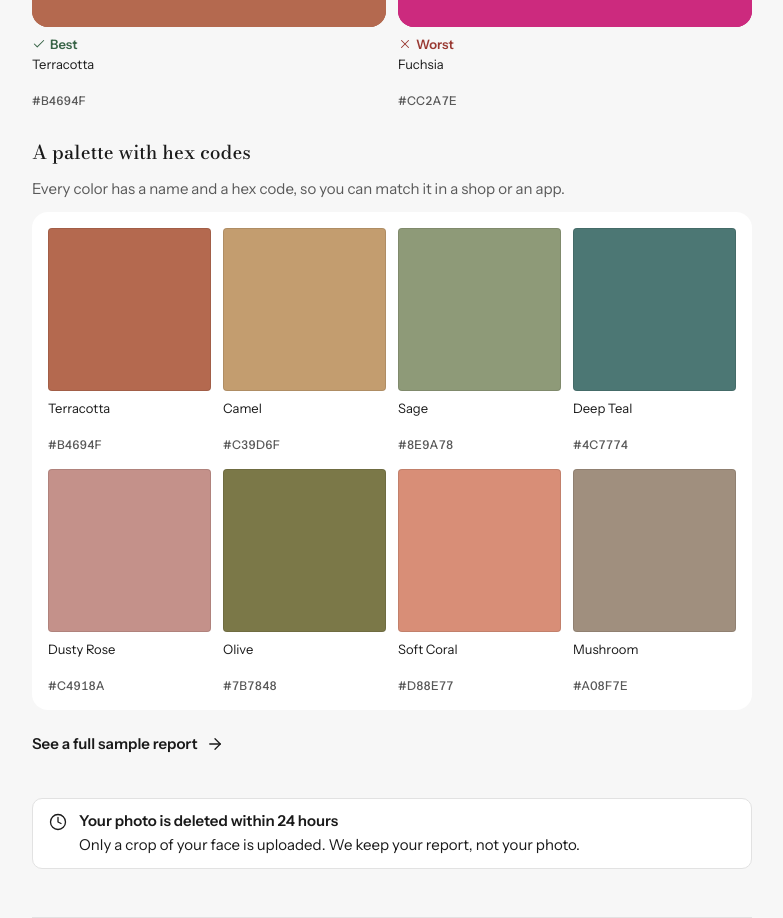
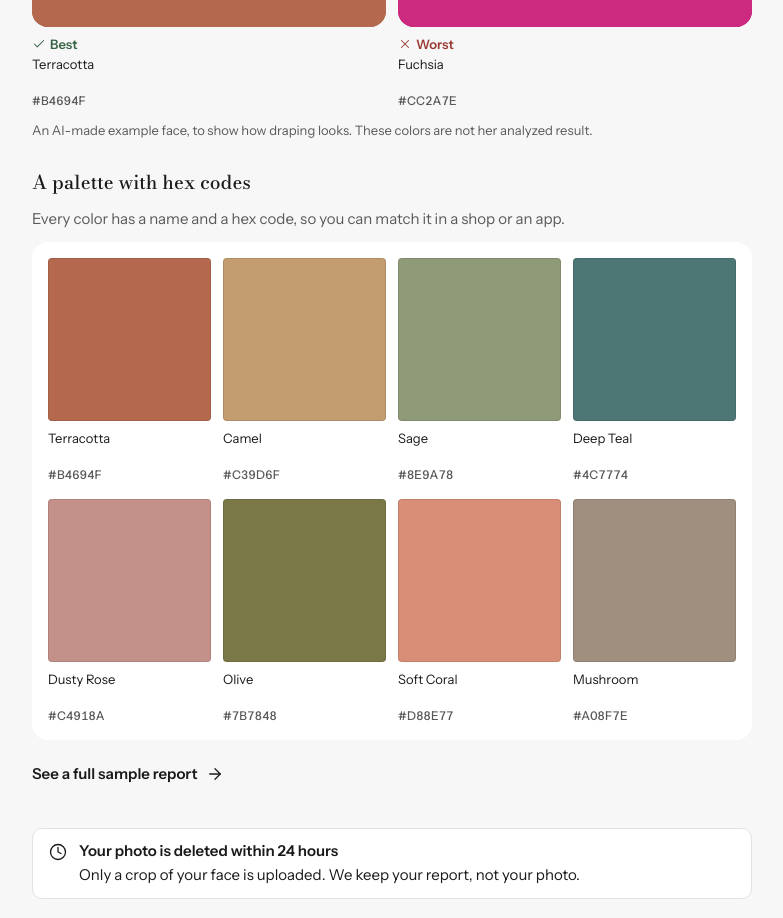
Before and after one commit to Ali-Gator/seasonly, a Next.js app in the folder apps/web/: page /color-analysis-gpt-alternative in a window 1280 px wide. Shown: the part 2000-2918 px from the top of the page, without its empty margins (72-855 px from the left). Built offline with nearby package versions, Linux system fonts and the light colour scheme.

Commit message:
fix(site): caption the sample draping pair as an example face (BL-101)
Co-Authored-By: Claude Opus 5.5 <noreply@anthropic.com>

```diff
--- a/apps/web/src/app/(site)/color-analysis-gpt-alternative/page.tsx
+++ b/apps/web/src/app/(site)/color-analysis-gpt-alternative/page.tsx
@@ -133,6 +133,10 @@ export default function Page() {
             faceAlt={SAMPLE_FACE.alt}
             faceMaskSrc={SAMPLE_FACE_MASK}
           />
+          <p className="caption text-(--ink-muted)">
+            An AI-made example face, to show how draping looks. These colors are not her analyzed
+            result.
+          </p>
         </div>
 
         <div className="flex flex-col gap-(--space-3)">
--- a/apps/web/src/app/(site)/sample-report/page.tsx
+++ b/apps/web/src/app/(site)/sample-report/page.tsx
@@ -47,6 +47,7 @@ export default function Page() {
             subtitle="A sample color analysis report"
             agreementNote="Green veins and gold jewelry point warm. Your soft brown hair and hazel eyes point muted."
             draping={
+              <>
                 <DrapingPair
                   best={draping.best}
                   worst={draping.worst}
@@ -55,6 +56,11 @@ export default function Page() {
                   faceMaskSrc={SAMPLE_FACE_MASK}
                   className="lg:max-w-[560px]"
                 />
+                <p className="caption text-(--ink-muted)">
+                  An AI-made example face, to show how draping looks. These colors are not her
+                  analyzed result.
+                </p>
+              </>
             }
           />
         </div>
```
Also changed, not shown: 2 other files (tests, documents, lock files or other folders). Lines whose indentation alone changed are shown as unchanged.
